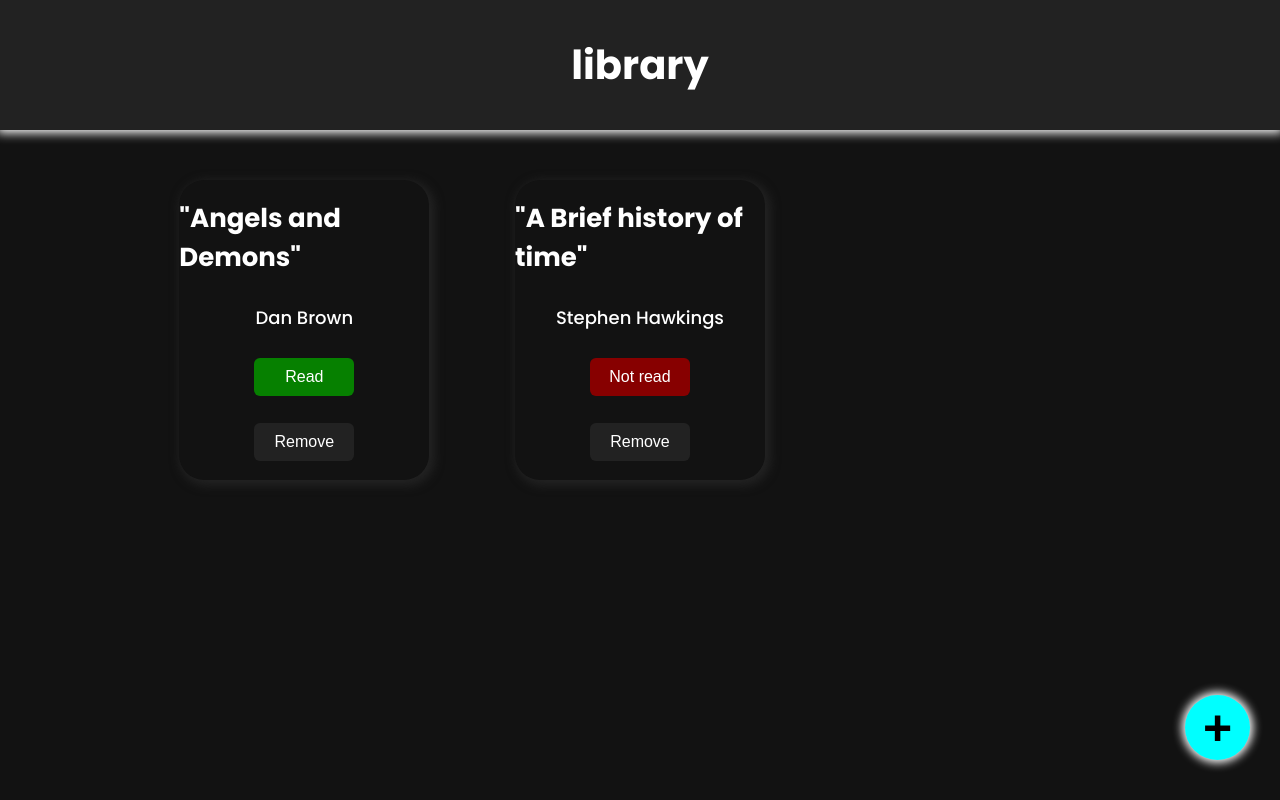
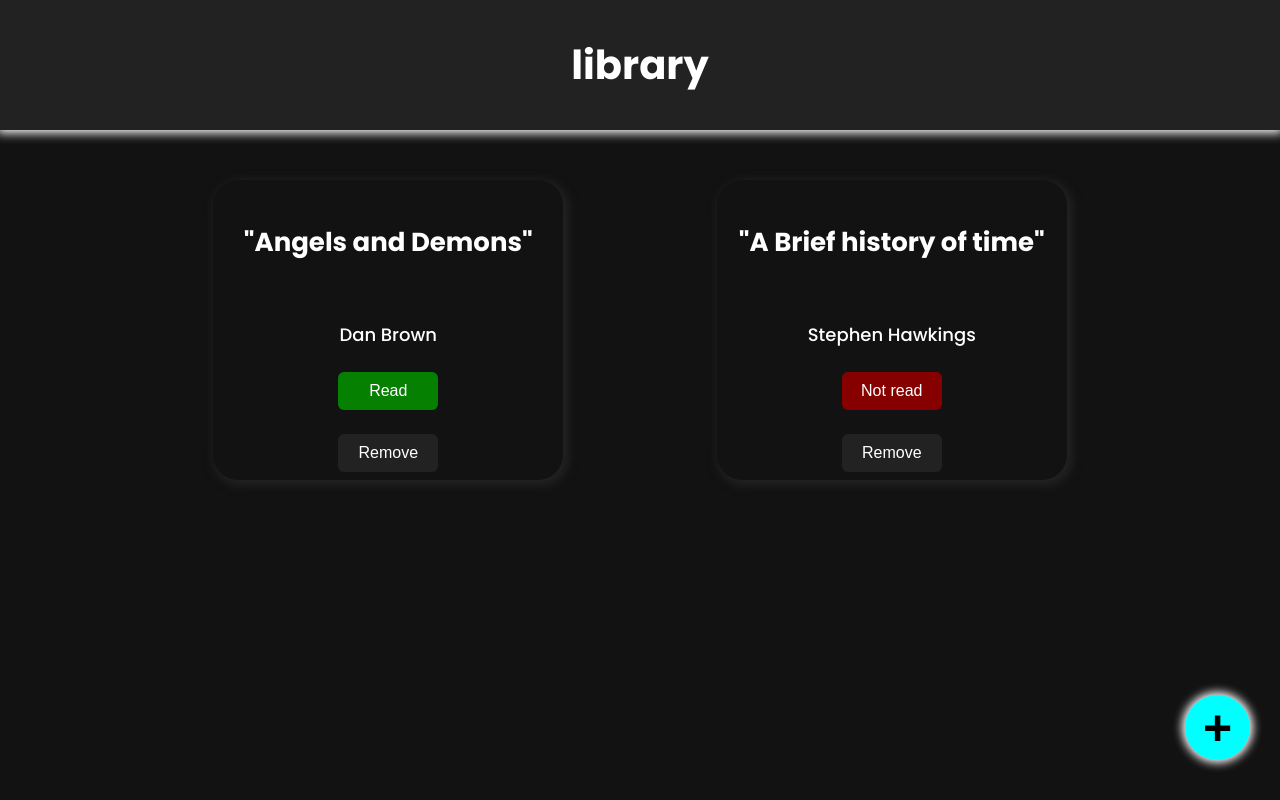
Before and after one commit to Aslam-Naseer/TOP-Projects-repo, a plain HTML site: page Library/index.html in a window 1280 px wide. Drawn offline with Linux system fonts and the light colour scheme.

Commit message:
Final commit -Library

```diff
--- a/Library/styles.css
+++ b/Library/styles.css
@@ -55,7 +55,7 @@
 
 main {
   display: grid;
-  grid-template-columns: repeat(auto-fill, minmax(280px, 1fr));
+  grid-template-columns: repeat(auto-fill, minmax(380px, 1fr));
   gap: 45px 15px;
   justify-items: center;
   padding: 30px 10%;
@@ -128,15 +128,16 @@
 
 .book {
   height: 300px;
-  width: 250px;
+  width: 350px;
   border: none;
   border-radius: 25px;
   box-shadow: 3px 3px 10px 3px #222;
+  overflow: hidden;
 
-  display: flex;
-  flex-direction: column;
+  display: grid;
+  grid-template-rows: 125px auto auto auto;
   align-items: center;
-  justify-content: space-evenly;
+  justify-items: center;
   gap: 8px;
 }
 
@@ -144,6 +145,7 @@
 .book>div:nth-child(1) {
   font-size: 26px;
   font-weight: 700;
+  padding: 30px 20px;
 }
 
 .book>div:nth-child(2) {
```
